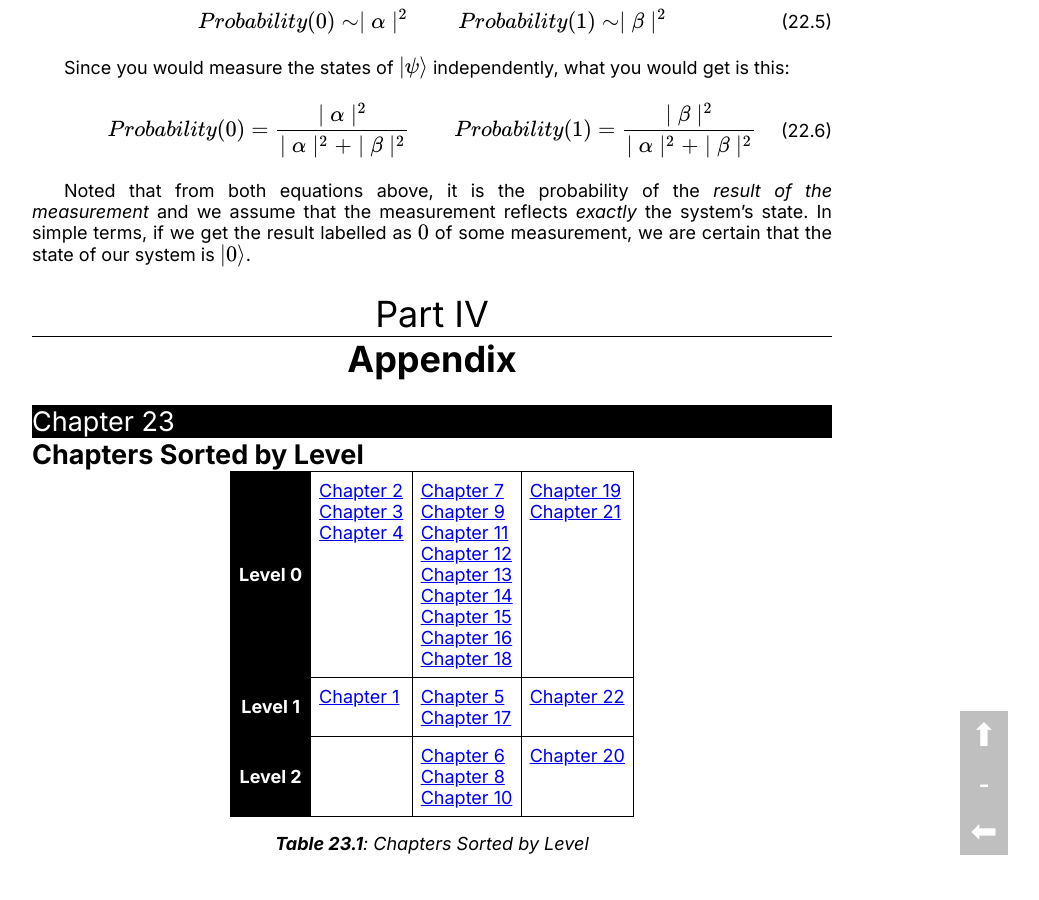
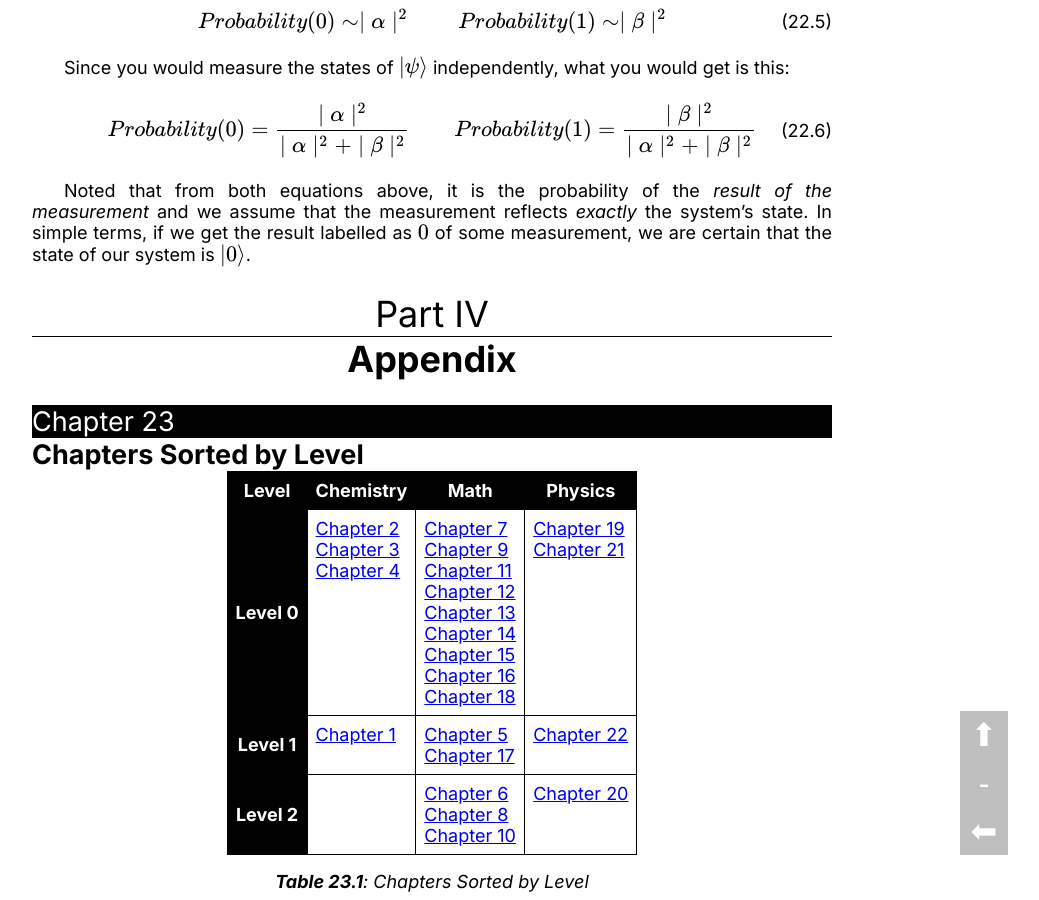
Before and after one commit to LukeNK/n-week-project, a Jekyll site: the page built from full.html, in a window 1280 px wide and 900 px high, scrolled down 92372 px. Shown: the whole window, without its empty margins (208-1247 px from the left). Built offline with Jekyll 4.4.1, drawn with Linux system fonts in a browser that asks for light colours; before the commit the page ends 93234 px from its top, so only the background shows below that.

Commit message:
Add header for #navLevels in full version

```diff
--- a/full.html
+++ b/full.html
@@ -78,6 +78,14 @@ layout: base
     <h1>Appendix</h1>
     <h2>Chapters Sorted by Level</h2>
     <table id="navLevels">
+        <thead>
+            <tr>
+                <th>Level</th>
+                <th>Chemistry</th>
+                <th>Math</th>
+                <th>Physics</th>
+            </tr>
+        </thead>
         <caption>Chapters Sorted by Level</caption>
     </table>
 </main>
```
